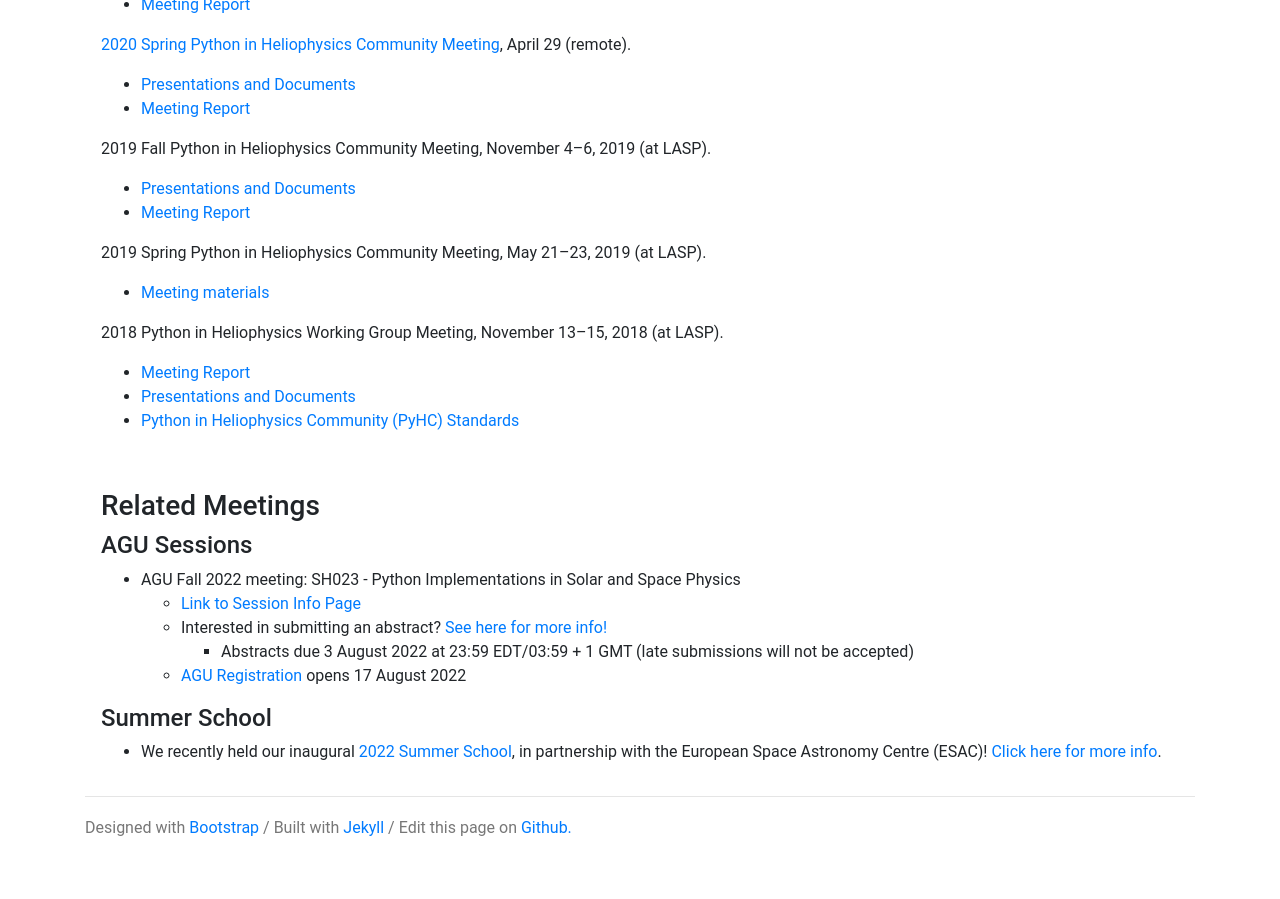
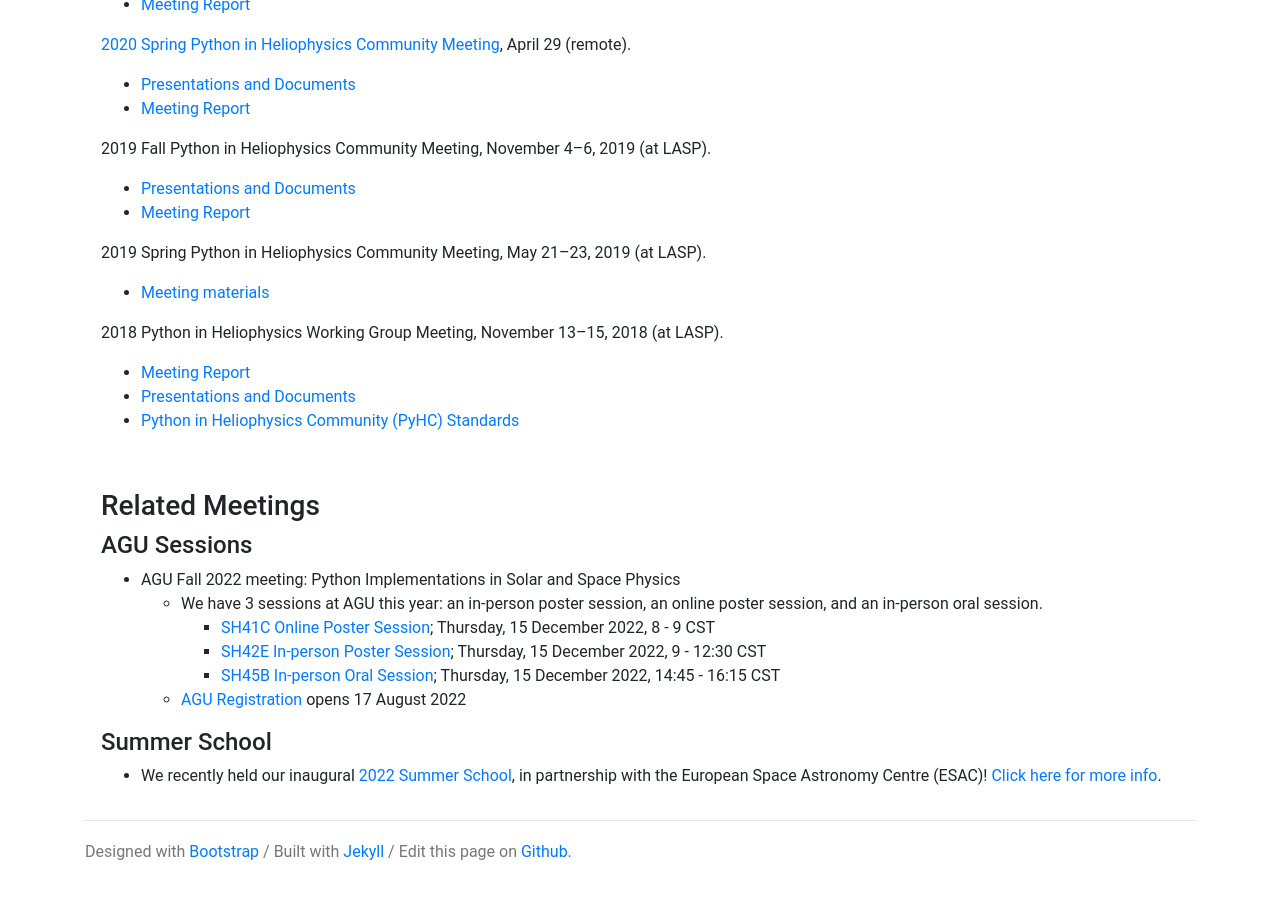
Before and after one commit to heliophysicsPy/heliophysicsPy.github.io, a Jekyll site: the page built from _pages/meetings.md, in a window 1280 px wide and 900 px high, scrolled down 1602 px. Built offline with Jekyll 4.4.1, drawn with Linux system fonts in a browser that asks for light colours; nearby versions of some CDN libraries; before the commit the page ends 2478 px from its top, so only the background shows below that.

Commit message:
adding in Fall 2022 day 1 and 2 recordings, and updating AGU to include most up-to-date session info

```diff
--- a/_pages/meetings.md
+++ b/_pages/meetings.md
@@ -69,10 +69,11 @@ _pages/meetings/april2020.md %}), April 29 (remote).
 
 #### AGU Sessions
 
-* AGU Fall 2022 meeting: SH023 - Python Implementations in Solar and Space Physics
-    * [Link to Session Info Page](https://agu.confex.com/agu/fm22/prelim.cgi/Session/160670)
-    * Interested in submitting an abstract? [See here for more info!](https://agu.confex.com/agu/fm22/prelim.cgi/Home/0)
-        * Abstracts due 3 August 2022 at 23:59 EDT/03:59 + 1 GMT (late submissions will not be accepted)
+* AGU Fall 2022 meeting: Python Implementations in Solar and Space Physics
+    * We have 3 sessions at AGU this year: an in-person poster session, an online poster session, and an in-person oral session.
+        * [SH41C Online Poster Session](https://agu.confex.com/agu/fm22/meetingapp.cgi/Session/169378); Thursday, 15 December 2022, 8 - 9 CST
+        * [SH42E In-person Poster Session](https://agu.confex.com/agu/fm22/meetingapp.cgi/Session/160670); Thursday, 15 December 2022, 9 - 12:30 CST
+        * [SH45B In-person Oral Session](https://agu.confex.com/agu/fm22/meetingapp.cgi/Session/169371); Thursday, 15 December 2022, 14:45 - 16:15 CST
     * [AGU Registration](https://www.agu.org/Fall-Meeting/Pages/Attend/Register#rates) opens 17 August 2022
 
 #### Summer School
```
Also changed, not shown: _pages/meetings/fall2022.md (+4 -1 lines).
